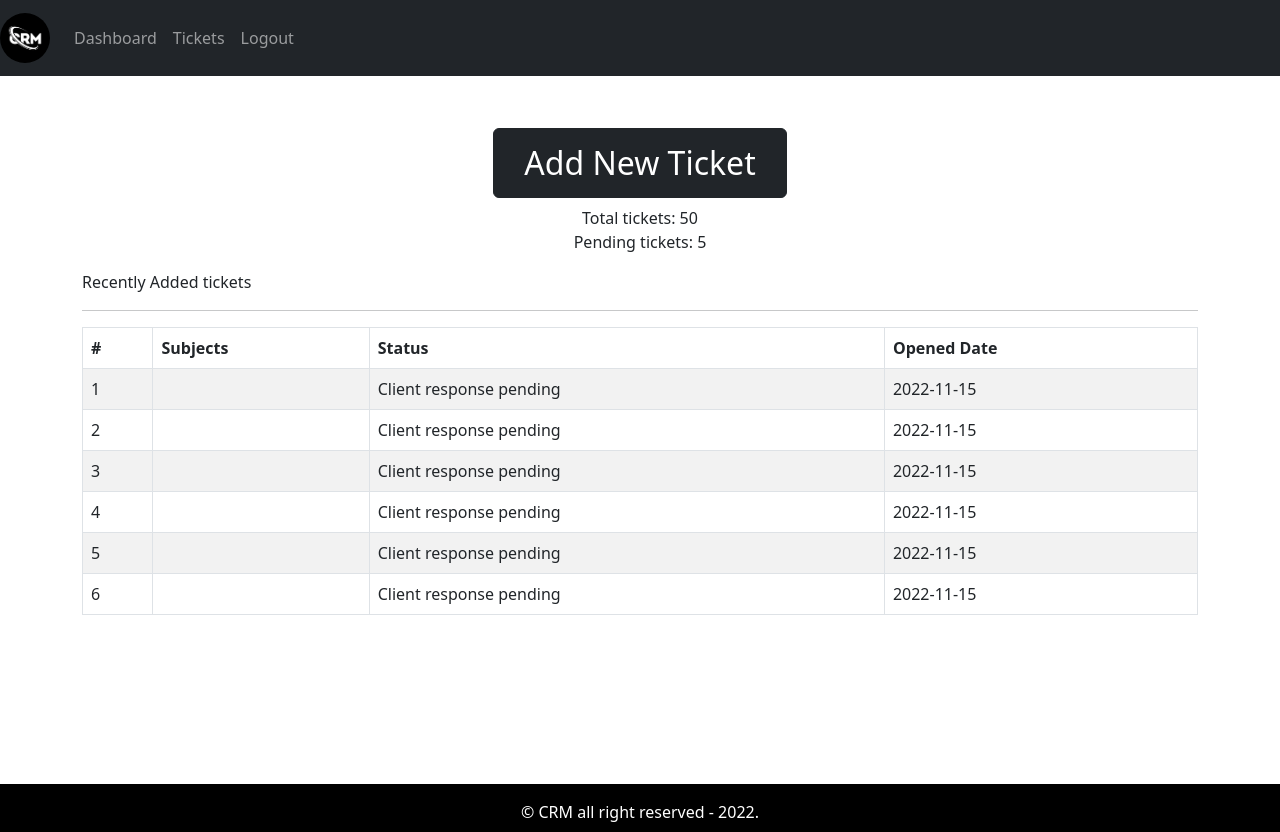
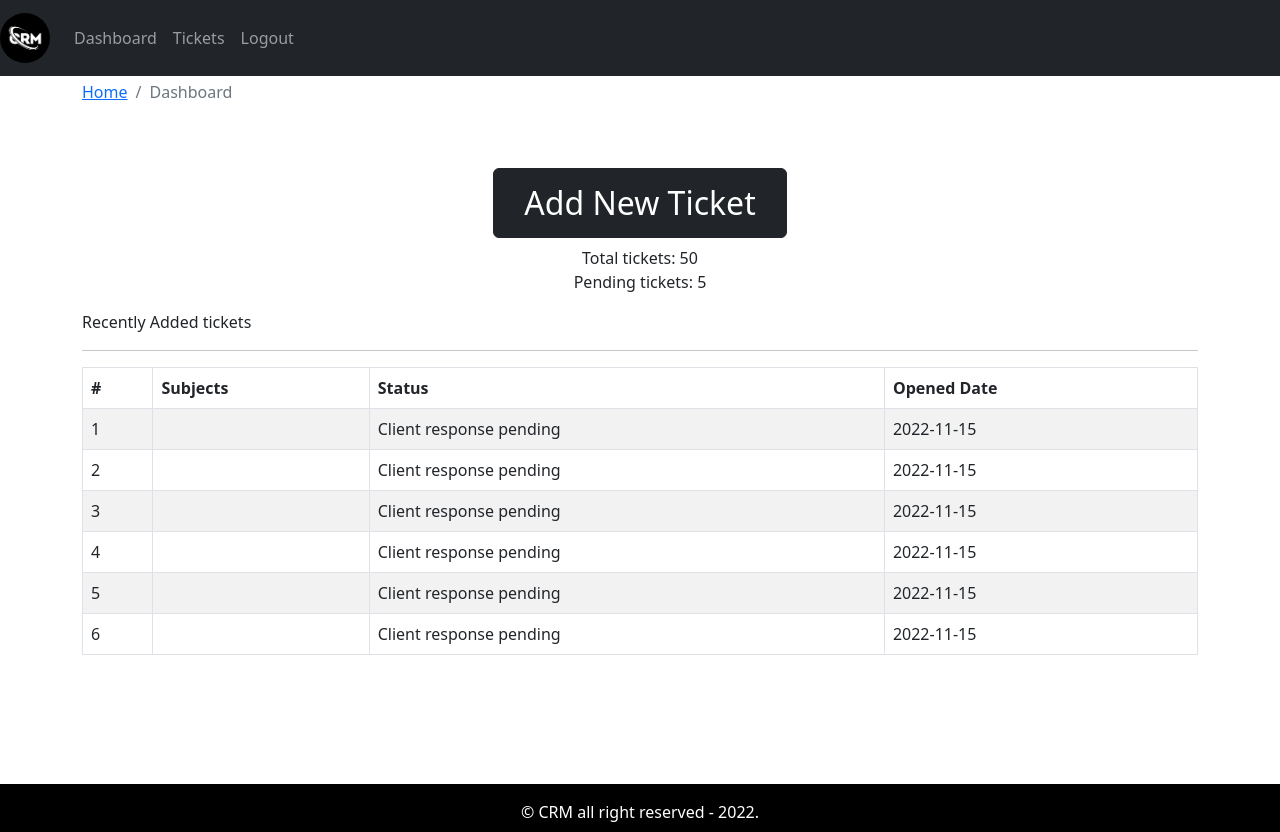
Before and after one commit to gszcode/crm-frontend, a React (Create React App) app: page / in a window 1280 px wide. Built offline with nearby package versions, Linux system fonts and the light colour scheme.

Commit message:
breadcrumb added

```diff
--- /dev/null
+++ b/src/components/breadcrumb/Breadcrumb.comp.js
@@ -0,0 +1,11 @@
+import React from 'react'
+import { Breadcrumb } from 'react-bootstrap'
+
+export const PageBreadcrumb = ({ page }) => {
+  return (
+    <Breadcrumb>
+      <Breadcrumb.Item href="/">Home</Breadcrumb.Item>
+      <Breadcrumb.Item active>{page}</Breadcrumb.Item>
+    </Breadcrumb>
+  )
+}
--- a/src/layout/DefaultLayout.js
+++ b/src/layout/DefaultLayout.js
@@ -5,7 +5,7 @@
 export const DefaultLayout = ({ children }) => {
   return (
     <div className="default-layout">
-      <header className="header">
+      <header className="header mb-2">
         <Header />
       </header>
 
--- a/src/page/dashboard/Dashboard.page.js
+++ b/src/page/dashboard/Dashboard.page.js
@@ -2,10 +2,16 @@
 import { Container, Row, Col, Button } from 'react-bootstrap'
 import { TicketTable } from '../../components/ticket-table/TicketTable.comp'
 import tickets from '../../assets/data/dummy-tickets.json'
+import { PageBreadcrumb } from '../../components/breadcrumb/Breadcrumb.comp'
 
 export const Dashboard = () => {
   return (
     <Container>
+      <Row>
+        <Col>
+          <PageBreadcrumb page="Dashboard" />
+        </Col>
+      </Row>
       <Row>
         <Col className="text-center mt-5 mb-2">
           <Button
```
